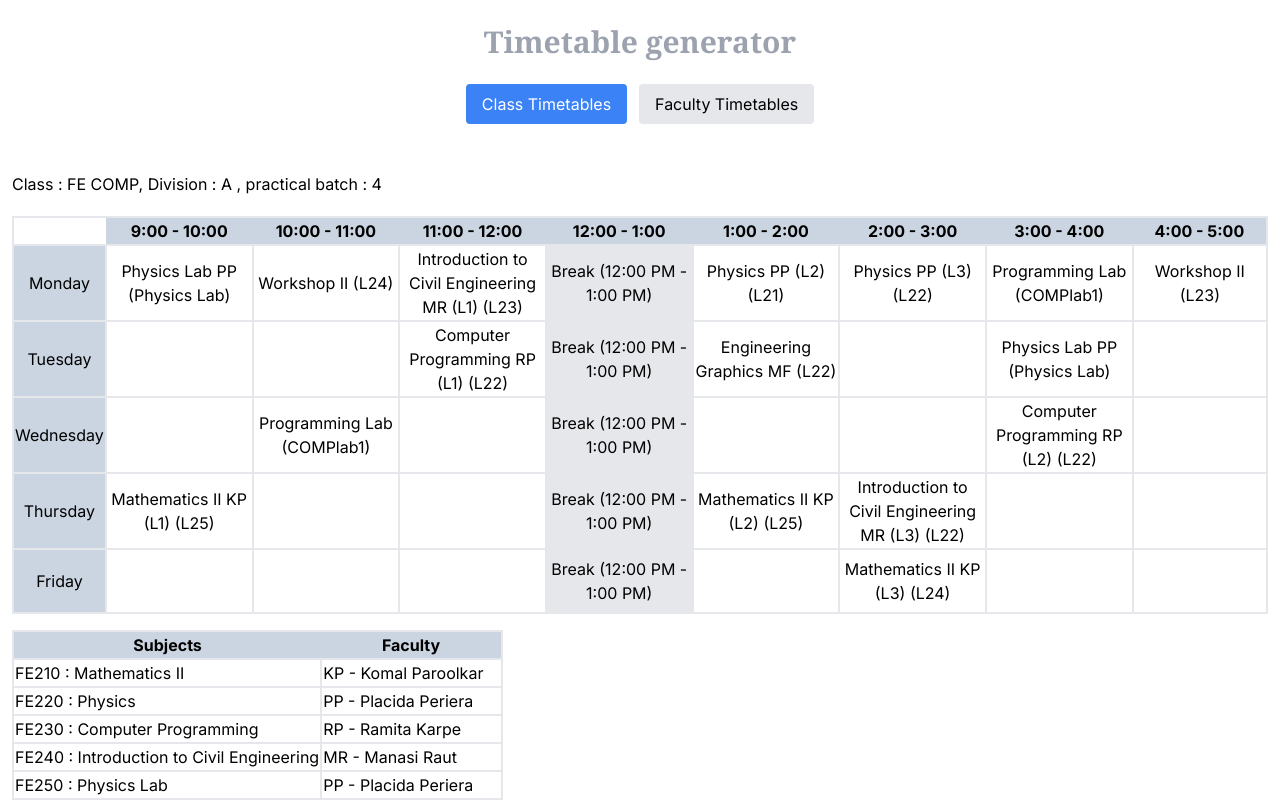
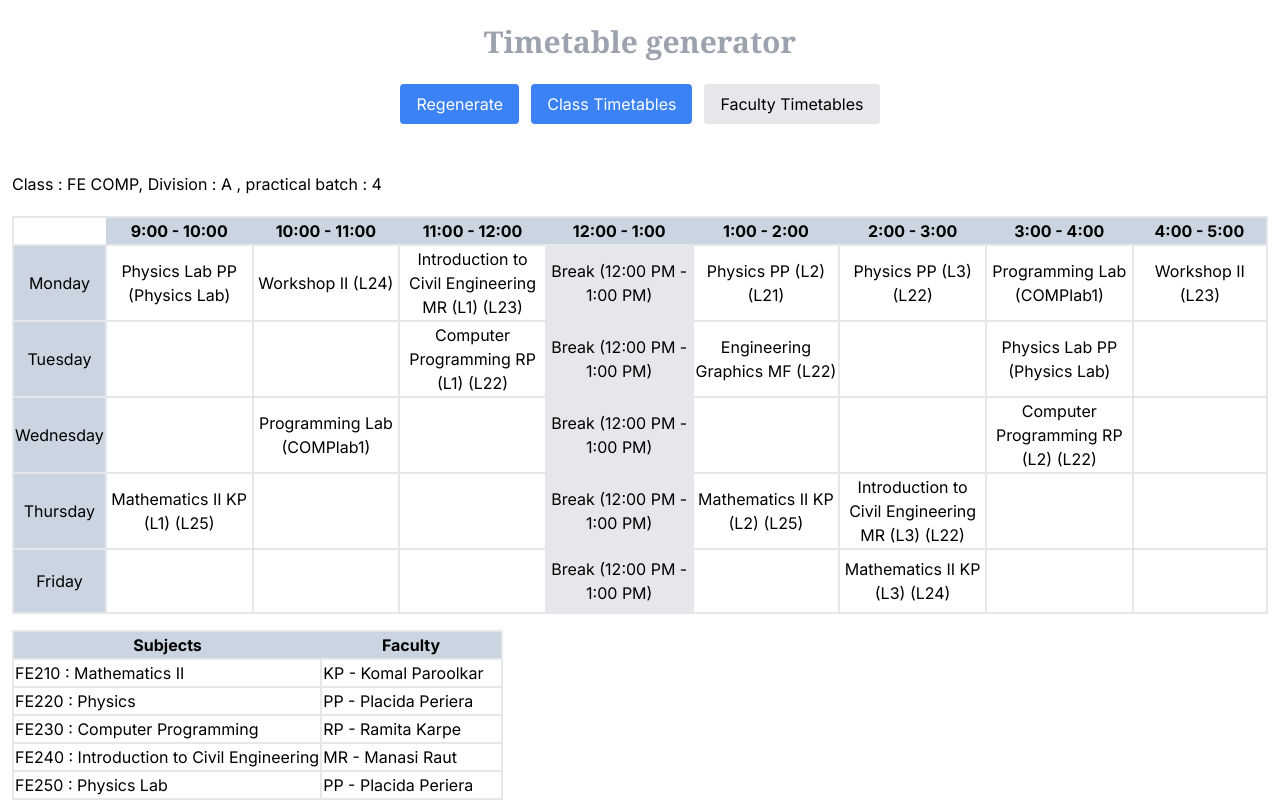
Before and after one commit to RavirajMhalsekar/Genetic-algorithm-for-timetable-, a Next.js app: page / in a window 1280 px wide. Shown: the top 800 px of the page. Built offline with nearby package versions, Linux system fonts and the light colour scheme.

Commit message:
regenerate button added

```diff
--- a/app/Timetable.jsx
+++ b/app/Timetable.jsx
@@ -1391,14 +1391,19 @@ const Timetable = () => {
   const [bestTimetable, setBestTimetable] = useState([]);
   const [facultyTimetables, setFacultyTimetables] = useState({});
   const [showClassTimetables, setShowClassTimetables] = useState(true);
+  const [shouldRegenerateSchedule, setShouldRegenerateSchedule] =
+    useState(false);
   useEffect(() => {
     const populationSize = 100; // Set the desired population size
     const maxGenerations = 1000; // Set the maximum number of generations
 
-    let currentPopulation = initializePopulation(populationSize, classDetails);
+    const runGeneticAlgorithm = () => {
+      let currentPopulation = initializePopulation(
+        populationSize,
+        classDetails
+      );
       setPopulation(currentPopulation);
 
-    const runGeneticAlgorithm = () => {
       let currentGeneration = 0;
       while (currentGeneration < maxGenerations) {
         // Implement the genetic algorithm loop
@@ -1416,10 +1421,13 @@ const Timetable = () => {
       // Generate faculty timetables
       const facultyTimetablesData = generateFacultyTimetables(bestIndividual);
       setFacultyTimetables(facultyTimetablesData);
+
+      // Reset the shouldRegenerateSchedule state
+      setShouldRegenerateSchedule(false);
     };
 
     runGeneticAlgorithm();
-  }, []);
+  }, [shouldRegenerateSchedule]);
 
   const daysOfWeek = ["Monday", "Tuesday", "Wednesday", "Thursday", "Friday"];
   const getPracticalBatches = (practical_batch) => {
@@ -1435,6 +1443,12 @@ const Timetable = () => {
   return (
     <div>
       <nav className="flex justify-center mb-4 gap-3">
+        <button
+          className="px-4 py-2 rounded bg-blue-500 text-white flex items-center gap-2"
+          onClick={() => setShouldRegenerateSchedule(true)}
+        >
+           Regenerate
+        </button>
         <button
           className={`px-4 py-2 rounded ${
             showClassTimetables ? "bg-blue-500 text-white" : "bg-gray-200"
@@ -1536,8 +1550,8 @@ const Timetable = () => {
               </div>
             </div>
           ))
-        : !showClassTimetables && bestTimetable.length > 0 ? (
-      Object.entries(facultyTimetables).map(
+        : !showClassTimetables && bestTimetable.length > 0
+        ? Object.entries(facultyTimetables).map(
             ([facultyName, facultyTimetable], index) => (
               <div key={index} className="p-3">
                 <h2 className="mt-5 mb-5">{facultyName}</h2>
@@ -1571,7 +1585,8 @@ const Timetable = () => {
                                 <div key={slotIndex}>
                                   {slot.subject} ({slot.class}) ({slot.room})
                                   <br />
-                              {timeslot.split(" - ")[0]} - {timeslot.split(" - ")[1]}
+                                  {timeslot.split(" - ")[0]} -{" "}
+                                  {timeslot.split(" - ")[1]}
                                 </div>
                               ))}
                           </td>
@@ -1583,7 +1598,7 @@ const Timetable = () => {
               </div>
             )
           )
-    ) : null}
+        : null}
     </div>
   );
 };
```
Also changed, not shown: 1 other file (tests, documents, lock files or other folders). Lines whose indentation alone changed are shown as unchanged.
